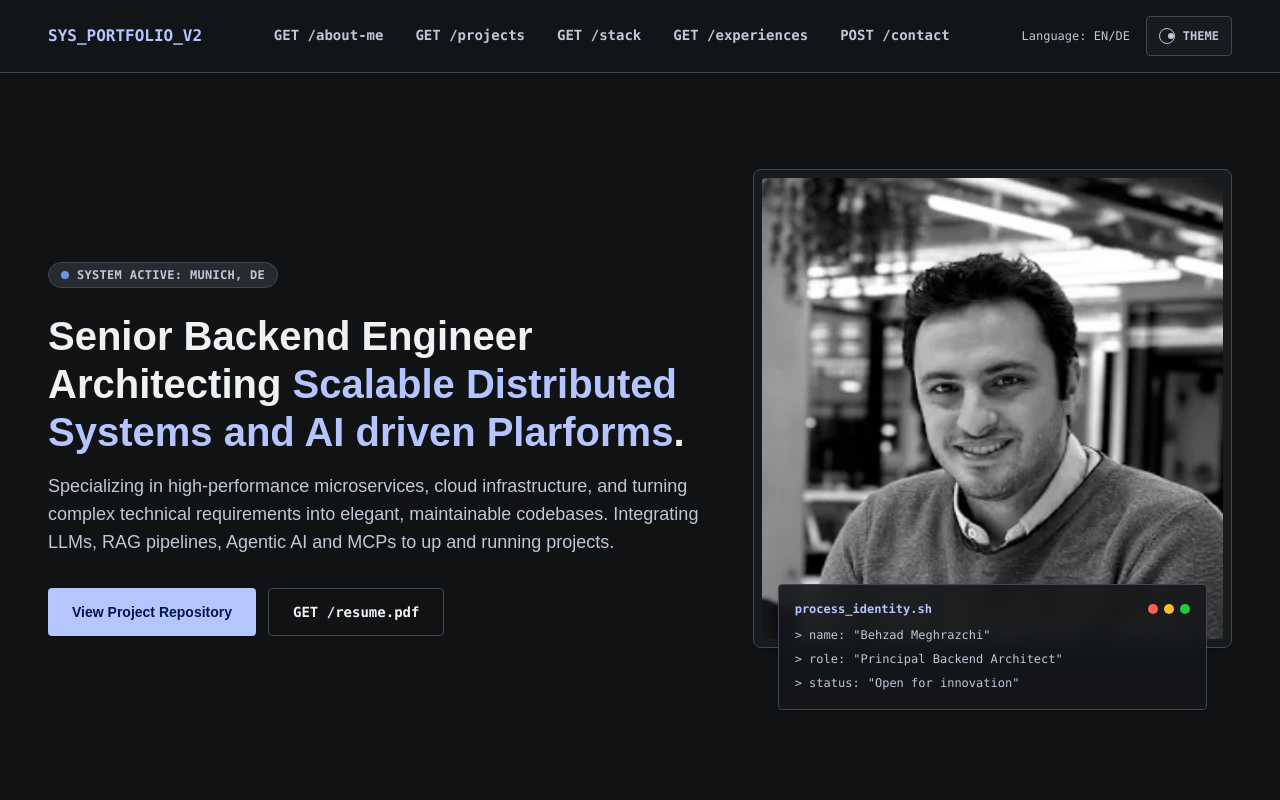
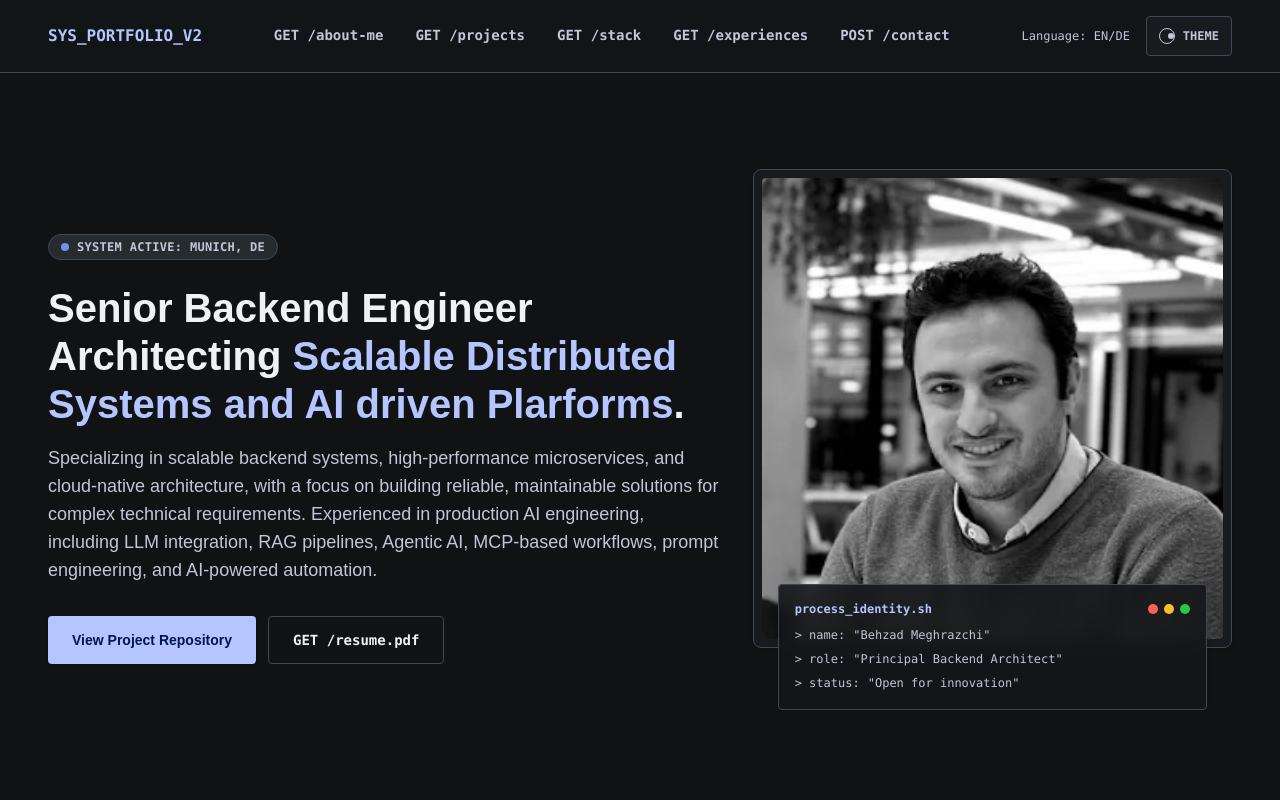
Before and after one commit to meghrazchi/website, a Next.js app: page / in a window 1280 px wide. Shown: the top 800 px of the page. Built offline with nearby package versions, Linux system fonts and the light colour scheme; no server answers.

Commit message:
update hero content description

```diff
--- a/content/site.mdx
+++ b/content/site.mdx
@@ -296,7 +296,7 @@ export const heroContent = {
     suffix: ".",
   },
   description:
-    "Specializing in high-performance microservices, cloud infrastructure, and turning complex technical requirements into elegant, maintainable codebases. Integrating LLMs, RAG pipelines, Agentic AI and MCPs to up and running projects.",
+    "Specializing in scalable backend systems, high-performance microservices, and cloud-native architecture, with a focus on building reliable, maintainable solutions for complex technical requirements. Experienced in production AI engineering, including LLM integration, RAG pipelines, Agentic AI, MCP-based workflows, prompt engineering, and AI-powered automation."
 };
 
 <HeroTitle {...heroContent.title} />
```
